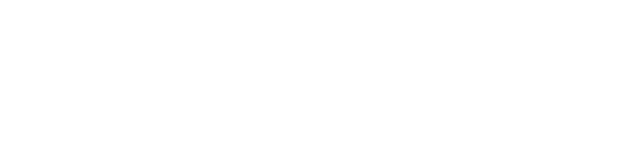
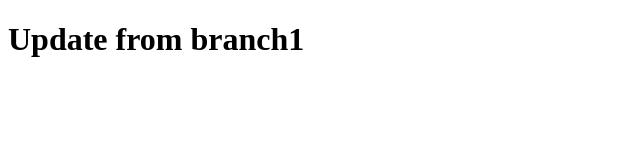
Before and after one commit to devnoman01/combined-project-sample, a plain HTML site: page index.html in a window 1280 px wide. Shown: the whole page, without its empty margins (0-640 px from the left). Drawn offline with Linux system fonts and the light colour scheme.

Commit message:
heading added

```diff
--- a/index.html
+++ b/index.html
@@ -7,6 +7,6 @@
     <title>combined-project-sample</title>
 </head>
 <body>
-
+    <h1>Update from branch1</h1>
 </body>
 </html>
```
